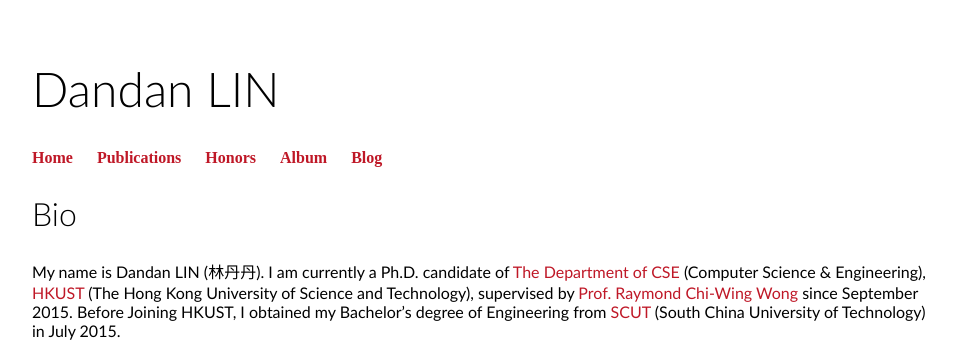
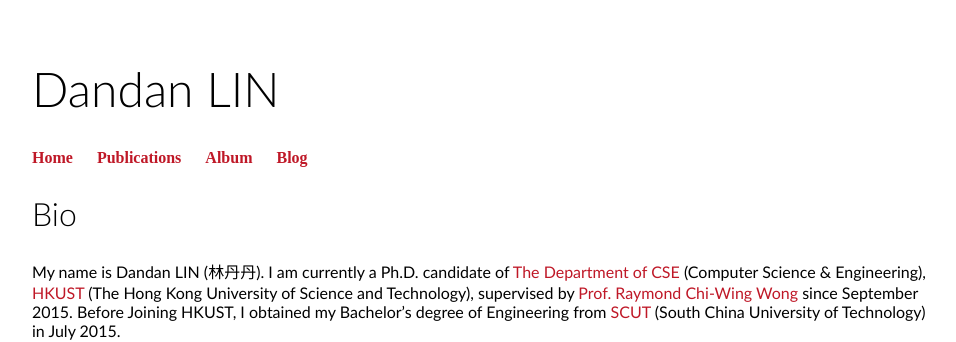
Before and after one commit to 2danlin/2danlin.github.io, a Jekyll site: the page built from index.html, in a window 1280 px wide. Shown: the top 342 px of the page, without its empty margins (160-1116 px from the left). Built offline with Jekyll 4.4.1, drawn with Linux system fonts in a browser that asks for light colours.

Commit message:
Update default.html

```diff
--- a/_layouts/default.html
+++ b/_layouts/default.html
@@ -12,7 +12,6 @@
 	    		<ul>
 				<li><a href="/">Home</a></li>
 	        		<li><a href="/publications">Publications</a></li>
-				<li><a href="/honors">Honors</a></li>
 	        		<li><a href="/album">Album</a></li>
 				<li><a href="/blog">Blog</a></li>
 	    		</ul>
```
